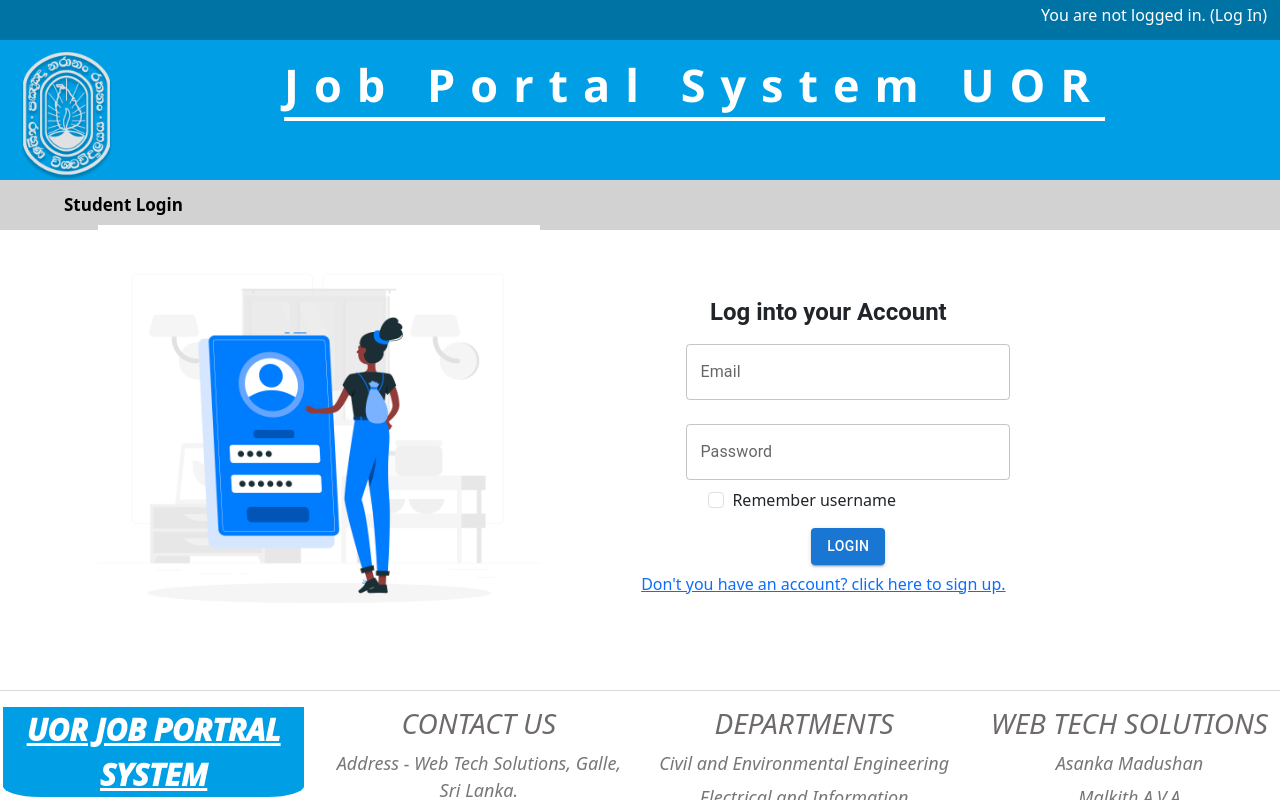
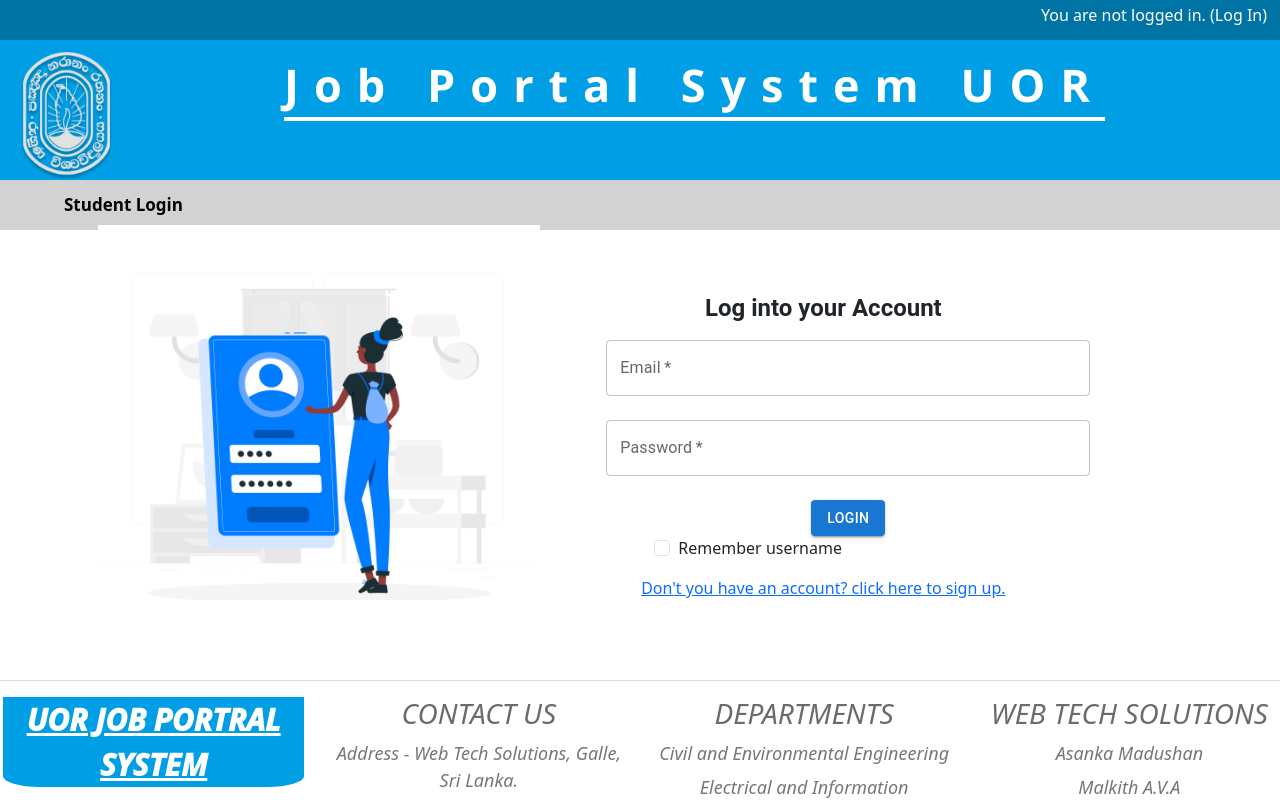
Before and after one commit to Malkith99/Job-Portal-System-FRONTEND, a React (Create React App) app: page /student-signIn in a window 1280 px wide. Shown: the top 800 px of the page. Built offline with nearby package versions, Linux system fonts and the light colour scheme.

Commit message:
Student login page text feilds changed

```diff
--- a/src/components/pages/student/StudentSignIn/StudentSignIn.js
+++ b/src/components/pages/student/StudentSignIn/StudentSignIn.js
@@ -3,7 +3,7 @@ import { Link } from "react-router-dom";
 import Footer from "../../../footer/footer";
 import MainHeader from "../../../mainHeader/mainHeader";
 import axios from "axios";
-import {URL} from "../../../../env";
+import { URL } from "../../../../env";
 import Button from "@mui/material/Button";
 import TextField from "@mui/material/TextField";
 import CardContent from "@mui/material/CardContent";
@@ -14,7 +14,6 @@ import Box from "@mui/material/Box";
 function StudentSignIn() {
   const [loggedIn] = useState(!!localStorage.getItem("token"));
   const [user] = useState(JSON.parse(localStorage.getItem("user") || "{}"));
-
 
   const [data, setData] = useState({ email: "", password: "" });
   const [error, setError] = useState("");
@@ -32,11 +31,11 @@ function StudentSignIn() {
       return;
     }
     try {
-        const url = URL +"/api/auth";
+      const url = URL + "/api/auth";
       const { data: res } = await axios.post(url, data);
       setMsg(res.message);
       localStorage.setItem("token", res.data);
-        localStorage.setItem('user', JSON.stringify(res.user));
+      localStorage.setItem("user", JSON.stringify(res.user));
 
       // Create admin token if the user is an admin
       if (res.user.email === "admin@gmail.com") {
@@ -45,7 +44,7 @@ function StudentSignIn() {
       }
 
       //check if user has carted
-            const user = JSON.parse(localStorage.getItem('user'));
+      const user = JSON.parse(localStorage.getItem("user"));
       console.log(user.firstName);
       console.log(data);
       console.log("User has been Log In");
@@ -74,29 +73,41 @@ function StudentSignIn() {
     }
   );
 
-
-
-
   return (
     <div className="page-container">
-            <MainHeader content=
-                            {loggedIn ? (
+      <MainHeader
+        content={
+          loggedIn ? (
             <>
               <Link to="/student-login">Student Login</Link>
-                                    <Link to="/student-home">Welcome, {user.firstName} {user.lastName}!</Link>
+              <Link to="/student-home">
+                Welcome, {user.firstName} {user.lastName}!
+              </Link>
             </>
           ) : (
             <Link to="/student-login">Student Login</Link>
-                            )}>
-            </MainHeader>
+          )
+        }
+      ></MainHeader>
 
-      <div className="container" style={{alignItems: "center"}}>
-        <Box sx={{ display: "flex", justifyContent: "center", alignItems: "center", height: "70vh",marginTop:"-80px" , marginBottom: "-120px" }}>
+      <div className="container" >
+        <Box
+          sx={{
+            display: "flex",
+            justifyContent: "center",
+            alignItems: "center",
+            height: "100vh",
+            marginTop: "-200px",
+            marginBottom: "-250px",
+          }}
+        >
           {/* <Card sx={{ maxWidth: 1000 ,height: "500px" , marginTop: "2px", marginBottom: "5px"}}> */}
           <CardContent>
-              <Grid container spacing={2} direction="row" alignItems="center" >
+            <Grid container spacing={2} direction="row" alignItems="center">
               <Grid item xs={5}>
-                  <div style={{width:"100%",padding: "0px", margin: "0 auto"}}>
+                {/* <div
+                  style={{ width: "100%", padding: "0px", margin: "0 auto" }}
+                > */}
                   <img
                     src={loginImage}
                     alt="Login"
@@ -107,13 +118,24 @@ function StudentSignIn() {
                       objectFit: "cover",
                     }}
                   />
-                  </div>
+                {/* </div> */}
               </Grid>
               <Grid item xs={6}>
-                  <Typography variant="h5" component="h2" style={{ fontWeight: "bold", textAlign: "center",marginLeft:"10px" }}>
+                <Typography
+                  variant="h5"
+                  component="h2"
+                  style={{
+                    fontWeight: "bold",
+                    textAlign: "center",
+                  //  marginLeft: "10px",
+                  }}
+                >
                   Log into your Account
                 </Typography>
-                  <div className="card-body" style={{ marginTop: "10px", width: "70%", margin: "0 auto"}}>
+                <div
+                  className="card-body"
+                 // style={{ marginTop: "10px", width: "70%", margin: "0 auto" }}
+                >
                   <form className="loginbox-content" onSubmit={handleSubmit}>
                     <TextField
                       label="Email"
@@ -124,6 +146,7 @@ function StudentSignIn() {
                       onChange={handleChange}
                       fullWidth
                       margin="normal"
+                      required
                     />
                     <TextField
                       label="Password"
@@ -134,26 +157,43 @@ function StudentSignIn() {
                       onChange={handleChange}
                       fullWidth
                       margin="normal"
+                      required
                     />
                     {error && <div className="login_error_msg">{error}</div>}
                     {msg && <div className="login_success_msg">{msg}</div>}
-                                <div className="mb-3 form-check" style={{ marginLeft: "22px" }}>
-                                    <input type="checkbox" className="form-check-input" id="exampleCheck1" />
-                                    <label className="form-check-label" htmlFor="exampleCheck1">
+                   <div
+                      style={{
+                        display: "flex",
+                        justifyContent: "center",
+                        marginTop: 16,
+                       // marginBottom:20,
+                      }}
+                    >
+                      <Button variant="contained" color="primary" type="submit">
+                        LOGIN
+                      </Button>
+                    </div>
+                    <div
+                    className="mb-3 form-check"
+                    style={{ marginLeft: "48px" }}
+                  >
+                    <input
+                      type="checkbox"
+                      className="form-check-input"
+                      id="exampleCheck1"
+                    ></input>
+                    <label className="form-check-label" for="exampleCheck1">
                       Remember username
                     </label>
                   </div>
 
-                    <div style={{ display: "flex", justifyContent: "center", marginTop: 16 }}>
-                      <Button variant="contained" color="primary" type="submit">
-                        LOGIN
-                </Button>
 
-            </div>
                   </form>
                 </div>
-                <div style={{textAlign:"center",marginTop:"7px"}}>
-                  <Link to="/student-signUp" >Don't you have an account? click here to sign up.</Link>
+                <div style={{ marginTop: "7px", textAlign: "center" }}>
+                    <Link to="/company-signup">
+                      Don't you have an account? click here to sign up.
+                    </Link>
                   </div>
               </Grid>
             </Grid>
@@ -164,7 +204,8 @@ function StudentSignIn() {
       <div>
         <Footer />
       </div>
-      </div>    );
+    </div>
+  );
 }
 
 export default StudentSignIn;
```
Lines whose indentation alone changed are shown as unchanged.
